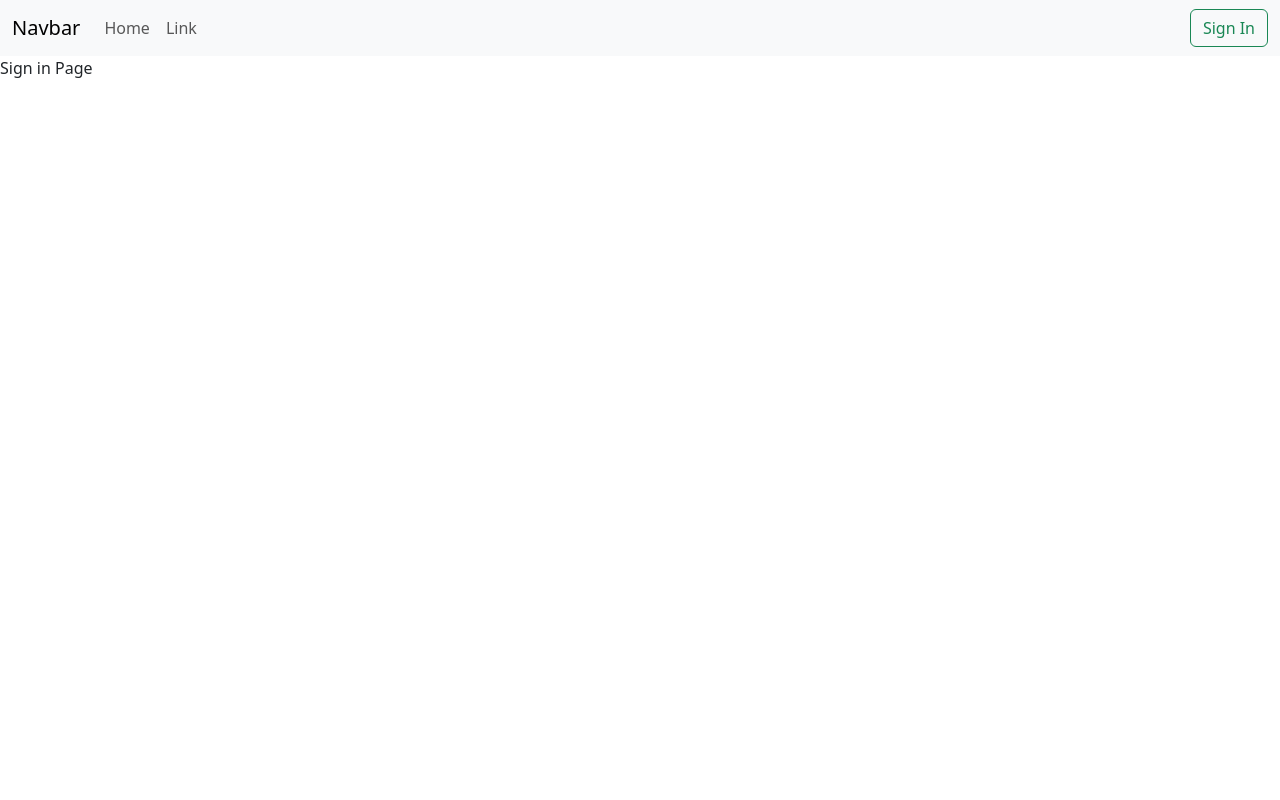
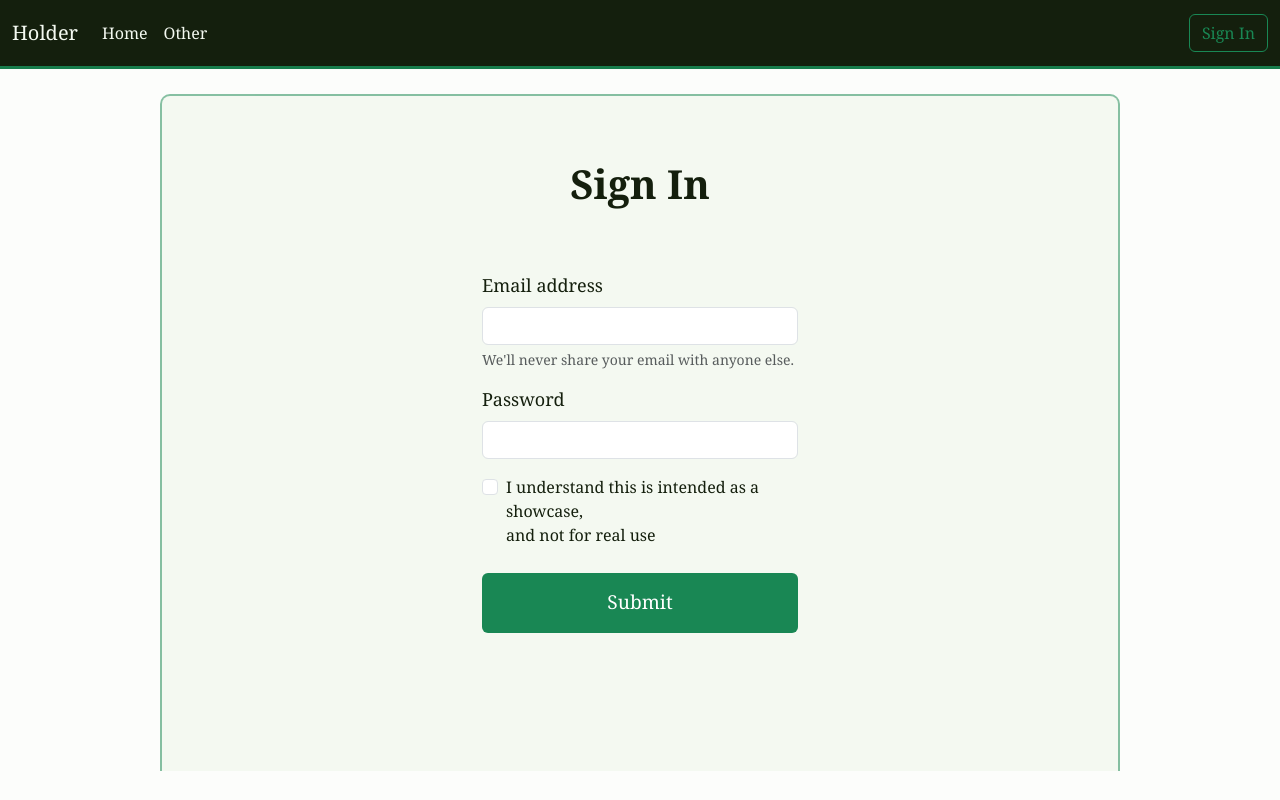
Before and after one commit to prolific-sunder/financetracker, a plain HTML site: page frontend/sign_in.html in a window 1280 px wide. Drawn offline with nearby package versions, Linux system fonts and the light colour scheme.

Commit message:
Basic starting frontpage html & css. Primarily focused on navbar, sign in page, and themes

```diff
--- a/frontend/sign_in.html
+++ b/frontend/sign_in.html
@@ -10,9 +10,9 @@
 
 <body>
     <!-- Navbar -->
-    <nav class="navbar navbar-expand-lg bg-body-tertiary">
+    <nav class="navbar navbar-expand-lg bg-body-tertiary nav_styling">
         <div class="container-fluid">
-            <a class="navbar-brand" href="#">Navbar</a>
+            <a class="navbar-brand">Holder</a>
 
             <button class="navbar-toggler" type="button" data-bs-toggle="collapse" data-bs-target="#navbarSupportedContent" aria-controls="navbarSupportedContent" aria-expanded="false" aria-label="Toggle navigation">
                 <span class="navbar-toggler-icon"></span>
@@ -21,10 +21,10 @@
             <div class="collapse navbar-collapse" id="navbarSupportedContent">
                 <ul class="navbar-nav me-auto mb-2 mb-lg-0">
                     <li class="nav-item">
-                    <a class="nav-link" aria-current="page" href="index.html">Home</a>
+                    <a class="nav-link" href="index.html">Home</a>
                     </li>
                     <li class="nav-item">
-                    <a class="nav-link" href="#">Link</a>
+                    <a class="nav-link" href="#">Other</a>
                     </li>
                 </ul>
                 <form class="d-flex" role="search">
@@ -34,7 +34,30 @@
         </div>
     </nav>
 
-    <p>Sign in Page</p>
+    <!--Sign In Form-->
+
+    <form>
+        <div class="container sign_in">
+            <h1> Sign In</h1>
+            <br>
+            <div class="mb-3">
+                <label for="exampleInputEmail1" class="form-label">Email address</label>
+                <input type="email" class="form-control" id="exampleInputEmail1" aria-describedby="emailHelp">
+                <div id="emailHelp" class="form-text">We'll never share your email with anyone else.</div>
+            </div>
+            <div class="mb-3">
+                <label for="exampleInputPassword1" class="form-label">Password</label>
+                <input type="password" class="form-control" id="exampleInputPassword1">
+            </div>
+            <div class="mb-3 form-check">
+                <input type="checkbox" class="form-check-input" id="exampleCheck1">
+                <label class="form-check-label" for="exampleCheck1">I understand this is intended as a showcase,<br> and not for real use</label>
+            </div>
+            <div class="sign_in_btn_container">
+                <button type="submit" class="btn btn-primary btn_customized">Submit</button>
+            </div>
+        </div>
+    </form>
 
     <!--CDN, etc.-->
     <script src="https://cdn.jsdelivr.net/npm/bootstrap@5.3.7/dist/js/bootstrap.bundle.min.js" integrity="sha384-ndDqU0Gzau9qJ1lfW4pNLlhNTkCfHzAVBReH9diLvGRem5+R9g2FzA8ZGN954O5Q" crossorigin="anonymous"></script>
--- a/frontend/style/style.css
+++ b/frontend/style/style.css
@@ -0,0 +1,78 @@
+* {
+    font-family: Georgia;
+    color: #141F0D;
+}
+body {
+    background-color: #fcfdfb;
+}
+
+.nav_styling {
+    padding: 1% 0% 1% 0%;
+    background-color: #141F0D !important;
+    border-bottom: 3px rgba(25, 135, 84, .9) solid;
+}
+
+.navbar-brand {
+    color: #F4F9F1;
+    pointer-events: none;
+}
+
+.nav-link {
+    color: #F4F9F1;
+}
+
+.nav-link:hover {
+    color: white;
+}
+
+.activated {
+    color: #198754;
+    pointer-events: none;
+}
+
+.sign_in {
+    background-color: #F4F9F1;
+    width:75%;
+    margin-top:2%;
+    border-top:2px rgba(25, 135, 84, .5) solid;
+    border-left:2px rgba(25, 135, 84, .5) solid;
+    border-right:2px rgba(25, 135, 84, .5) solid;
+    border-radius: 10px;
+    border-bottom-left-radius: 0px;
+    border-bottom-right-radius: 0px;
+    padding: 5% 25% 10% 25%;
+}
+
+.sign_in h1 {
+    text-align: center;
+    font-weight: 600;
+    padding-bottom: 10%;
+}
+
+.sign_in .form-label {
+    font-size: large;
+    font-weight:500;
+}
+
+
+.btn-primary {
+    font-size:larger;
+    font-weight: 500;
+    background-color: #198754;
+    border: 2px rgba(25, 135, 84, .5) solid;
+    width: 100%;
+}
+
+.btn-primary:hover {
+    background-color: #0b5131;
+    border: 2px rgba(25, 135, 84, .5) solid;
+    font-size:larger;
+    font-weight: 500;
+}
+
+.sign_in_btn_container {
+    display: flex;
+    justify-content: center;
+    height: 10vh;
+    padding: 10px 0px 10px 0px;
+}
```
Also changed, not shown: frontend/index.html (+4 -4 lines).
